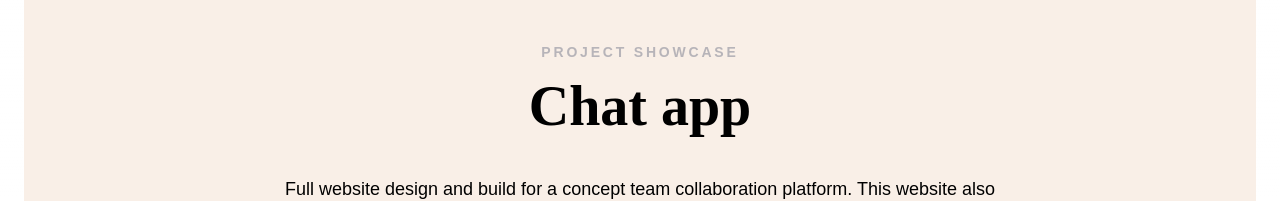
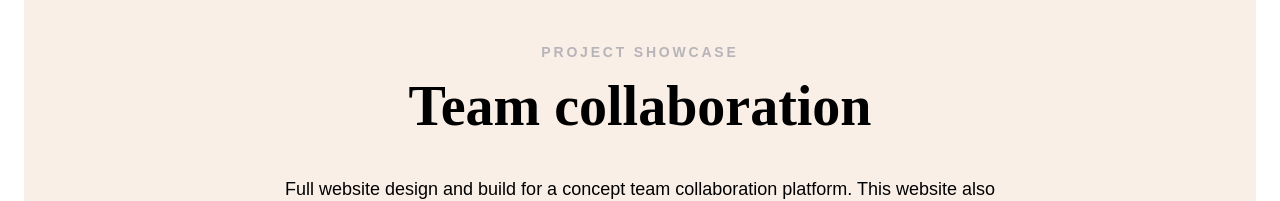
Before and after one commit to chiefkarim/portfolio-2, a Next.js app in the folder portfolio/: page /project/team-collaboration in a window 1280 px wide. Shown: the part 149-350 px from the top of the page. Built offline with nearby package versions, Linux system fonts and the light colour scheme; what tailwindcss-3d would draw is missing.

Commit message:
fix: typo in toeam collaboration page

```diff
--- a/portfolio/src/app/project/team-collaboration/page.tsx
+++ b/portfolio/src/app/project/team-collaboration/page.tsx
@@ -39,7 +39,7 @@ export default async function Page() {
               className="container center"
             >
               <h4>project showcase</h4>
-              <h1> Chat app</h1>
+              <h1> Team collaboration</h1>
               <p className="header-paragraph">
                 Full website design and build for a concept team collaboration
                 platform. This website also includes a beautiful blog. I have
```
